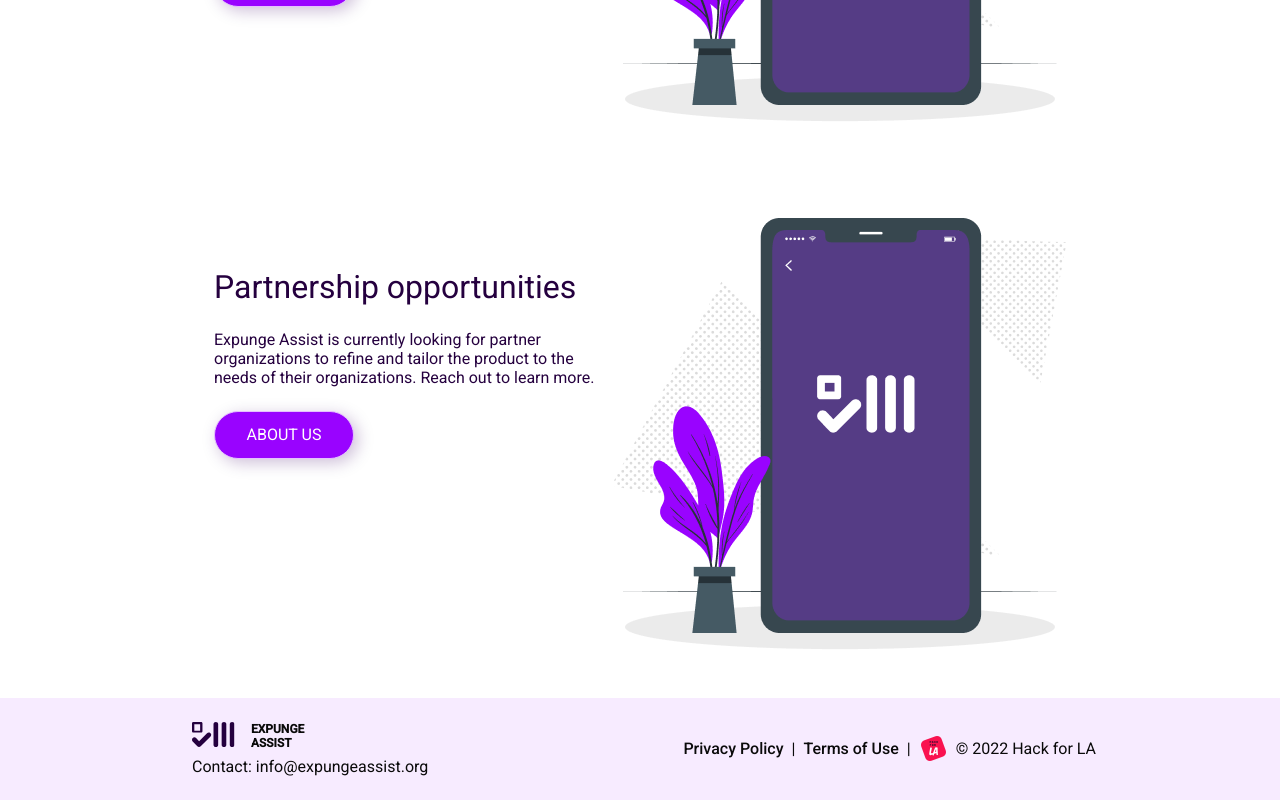
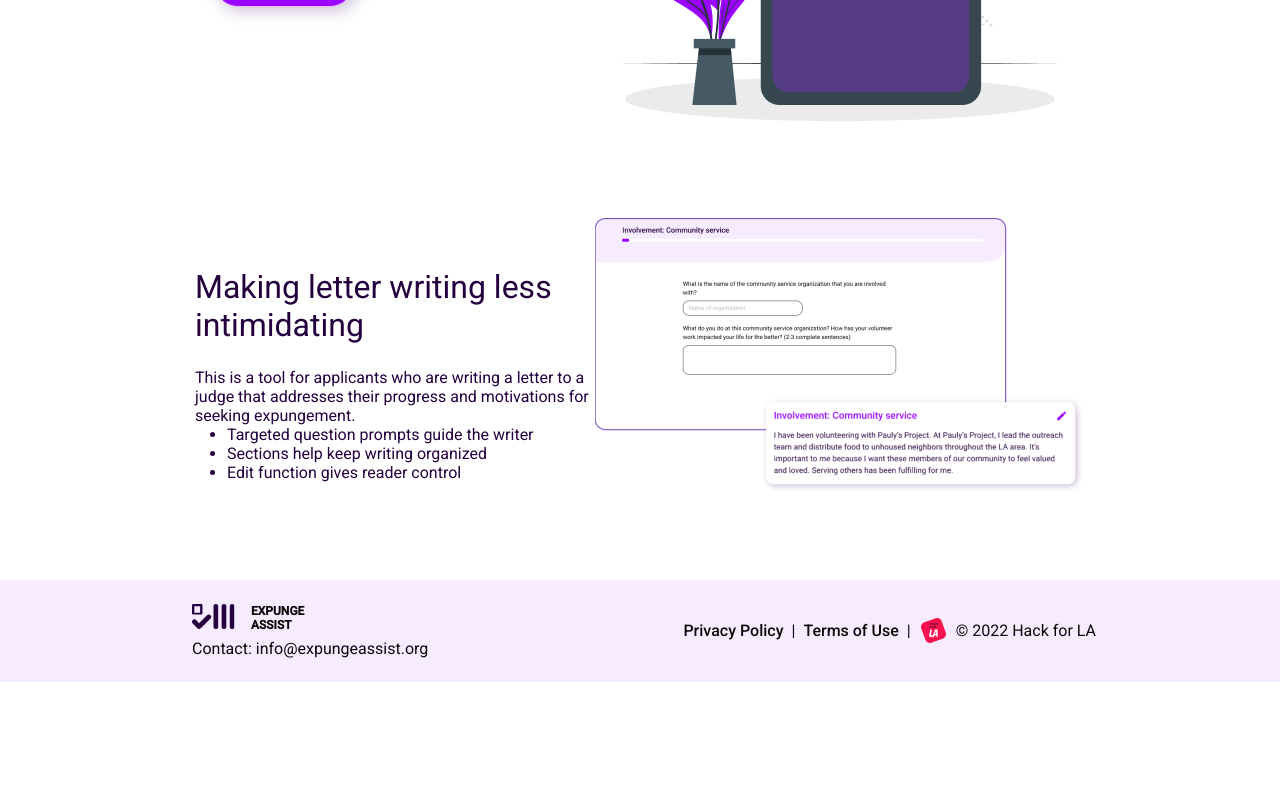
Before and after one commit to hackforla/expunge-assist, a React (Create React App) app in the folder products/statement-generator/: page /#/ in a window 1280 px wide. Shown: the part 880-1680 px from the top of the page. After the commit the page ends 1562 px from the top, so only its background shows below. Built offline with nearby package versions, Linux system fonts and the light colour scheme.

Commit message:
added scaffold for third section

```diff
--- a/products/statement-generator/public/locales/en/translation.json
+++ b/products/statement-generator/public/locales/en/translation.json
@@ -21,8 +21,11 @@
     "sectionParagraph1": "This tool guides justice impacted individuals through the declaration letter writing process to accelerate their path toward record clearance.",
     "sectionTitle2": "What is Expunge Assist?",
     "sectionParagraph2": "Expunge Assist is a non-profit organization under Hack for LA. We aim to help people with criminal records accomplish record clearance, expungement, or a reduction to their sentence.\n\nAs of now, this service is only available to people who have criminal records in California.",
-    "sectionTitle3": "Partnership opportunities",
-    "sectionParagraph3": "Expunge Assist is currently looking for partner organizations to refine and tailor the product to the needs of their organizations. Reach out to learn more.",
+    "sectionTitle3": "Making letter writing less intimidating",
+    "sectionParagraph3": "This is a tool for applicants who are writing a letter to a judge that addresses their progress and motivations for seeking expungement.",
+    "sectionParagraph3BulletPoint1": "Targeted question prompts guide the writer",
+    "sectionParagraph3BulletPoint2": "Sections help keep writing organized",
+    "sectionParagraph3BulletPoint3": "Edit function gives reader control",
     "sectionTitle4": "The team",
     "sectionParagraph4": "We are a group of volunteer designers, engineers, researchers, writers, and activists who are using the power of technology to improve LA County."
   },
--- a/products/statement-generator/src/pages/Landing.tsx
+++ b/products/statement-generator/src/pages/Landing.tsx
@@ -4,6 +4,7 @@ import { makeStyles, createStyles } from '@material-ui/core';
 
 import landingWorkImg from 'assets/landingWorkImg.svg';
 import eaImage from 'assets/eaImage.png';
+import screenshotExample from 'assets/screenshotExample.png';
 
 import { LinkButtonComponent } from 'components/Button';
 
@@ -223,14 +224,14 @@ function LandingPage() {
             <div className={classes.sectionLeft}>
               <h2>{t('landing_page.sectionTitle3')}</h2>
               <p>{t('landing_page.sectionParagraph3')}</p>
+              <ul>
+                <li>{t('landing_page.sectionParagraph3BulletPoint1')}</li>
+                <li>{t('landing_page.sectionParagraph3BulletPoint2')}</li>
+                <li>{t('landing_page.sectionParagraph3BulletPoint3')}</li>
+              </ul>
             </div>
-            <LinkButtonComponent
-              className={classes.button}
-              to="https://expungeassist.org/#/./about-us"
-              buttonText={t('ABOUT US')}
-            />
           </div>
-          <img src={eaImage} alt="expunge" />
+          <img src={screenshotExample} alt="screenshot example" />
         </section>
       </div>
     </div>
```
Also changed, not shown: products/statement-generator/src/assets/screenshotExample.png (added).
